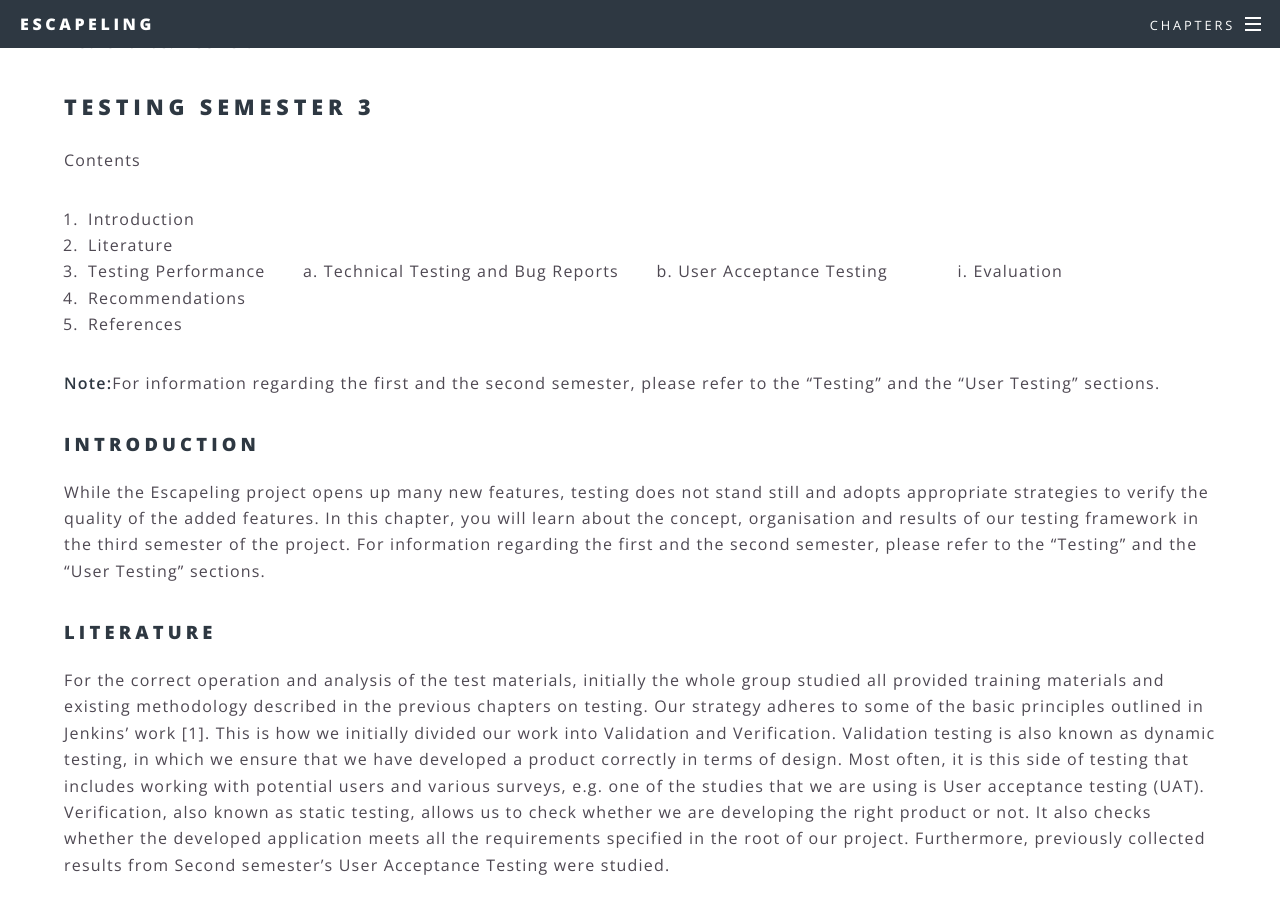
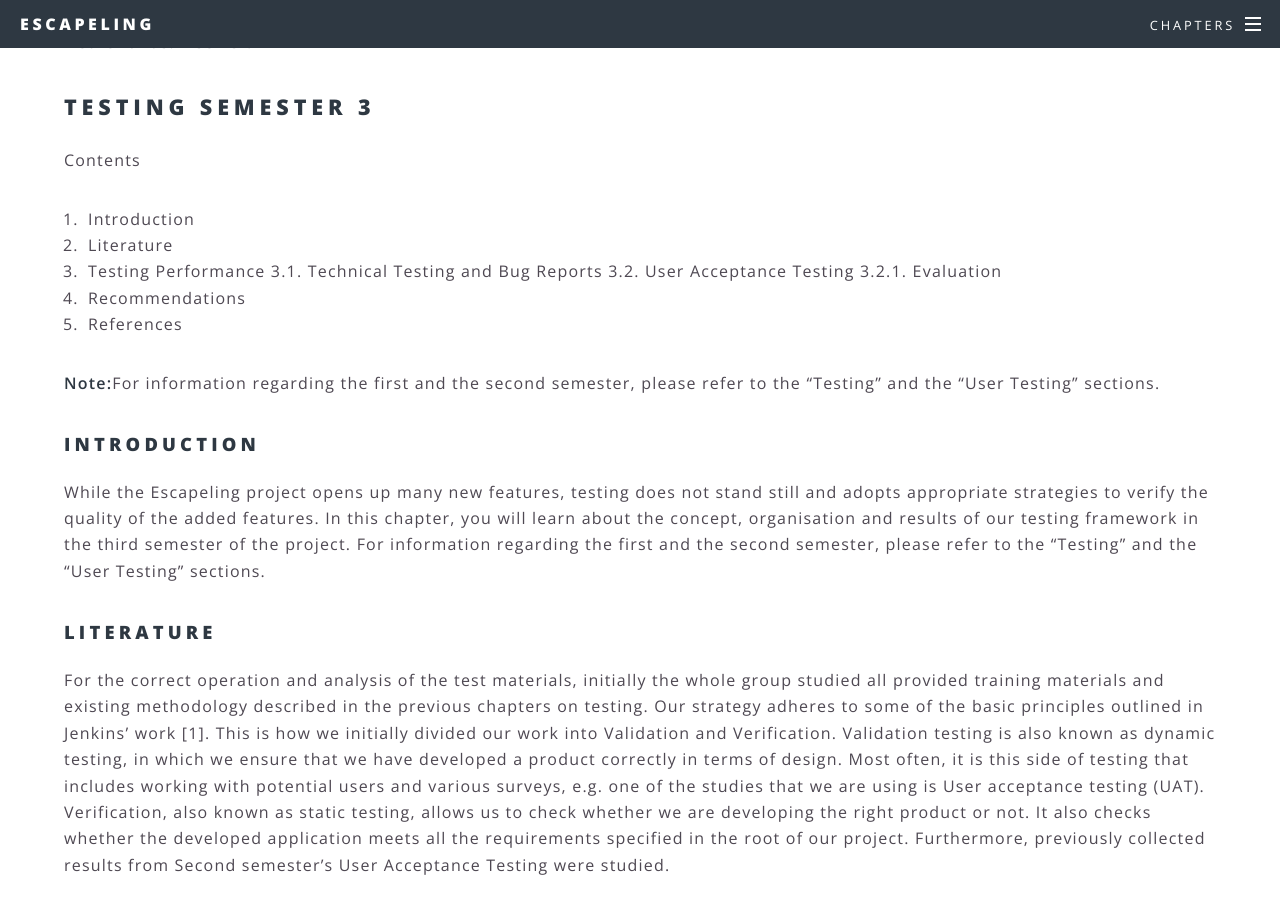
Before and after one commit to ALLUOS/ALLUOS.github.io, a Jekyll site: the page built from _posts/2021-04-01-evaluation.md, in a window 1280 px wide and 900 px high, scrolled down 8717 px. Built offline with Jekyll 4.4.1, drawn with Linux system fonts in a browser that asks for light colours.

Commit message:
Update 2021-04-01-evaluation.md

```diff
--- a/_posts/2021-04-01-evaluation.md
+++ b/_posts/2021-04-01-evaluation.md
@@ -220,9 +220,9 @@
 1. Introduction
 2. Literature
 3. Testing Performance
-&nbsp;&nbsp;&nbsp;&nbsp;&nbsp;&nbsp;a. Technical Testing and Bug Reports
-&nbsp;&nbsp;&nbsp;&nbsp;&nbsp;&nbsp;b. User Acceptance Testing
-&nbsp;&nbsp;&nbsp;&nbsp;&nbsp;&nbsp;&nbsp;&nbsp;&nbsp;&nbsp;&nbsp;&nbsp;i. Evaluation
+3.1. Technical Testing and Bug Reports
+3.2. User Acceptance Testing
+3.2.1. Evaluation
 4. Recommendations
 5. References
 
```
